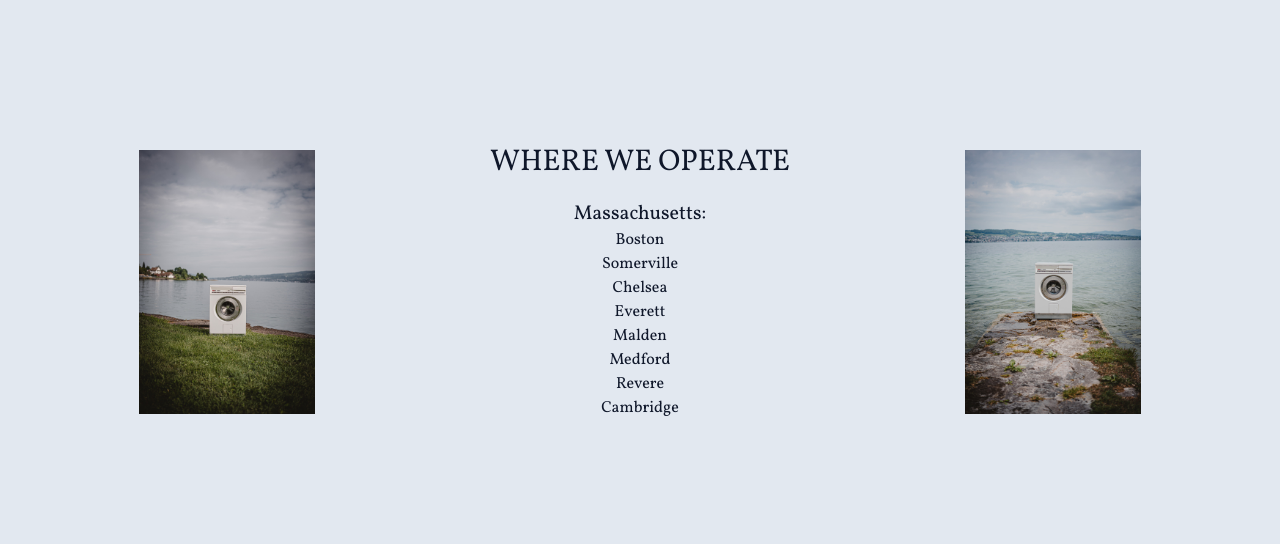
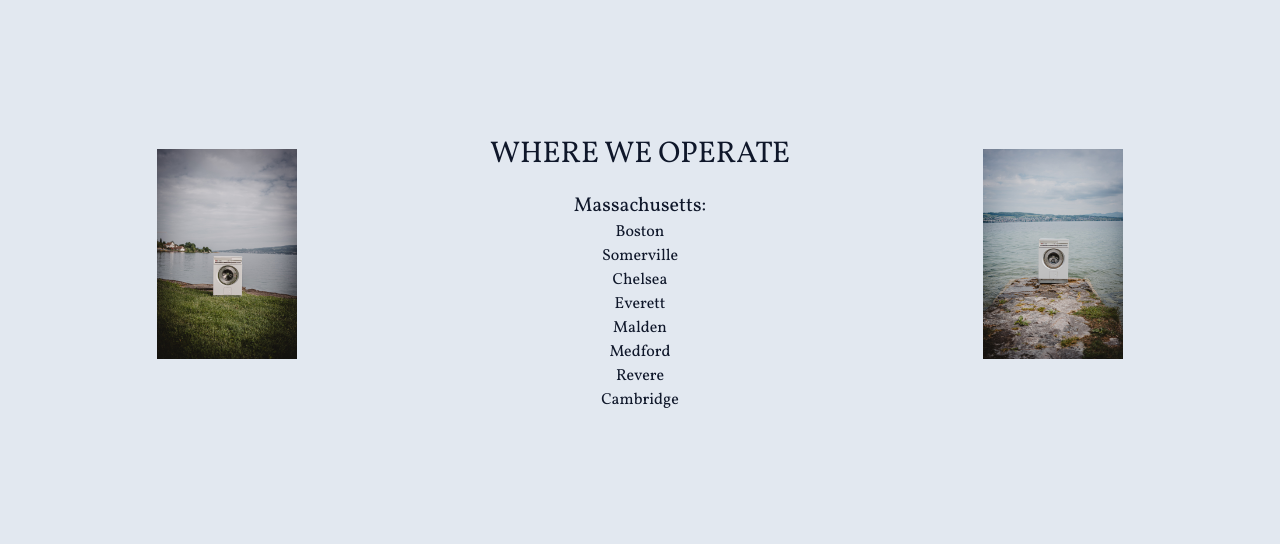
Before and after one commit to maxmay94/spincycle-home-page, a React (Vite) app: page /where_we_operate in a window 1280 px wide. Shown: the part 172-716 px from the top of the page. Built offline with nearby package versions, Linux system fonts and the light colour scheme; a web font is replaced by a local one.

Commit message:
test change

```diff
--- a/src/components/threeColumnsWithPictures/ThreeColumnsWithPictures.jsx
+++ b/src/components/threeColumnsWithPictures/ThreeColumnsWithPictures.jsx
@@ -1,9 +1,9 @@
-const pictureClass = 'h-3/4 sm:h-96 md:h-2/3 lg:px-12 lg:py-20 hover:scale-110 transition duration-700'
+const pictureClass = 'h-3/4 sm:h-96 md:h-2/3 lg:h-1/2 lg:px-10 lg:py-10 hover:scale-110 transition duration-700'
 
 const ThreeColumnsWithPictures = ( props ) => {
 
   return(
-    <div className={`grid ${props.breakpoint ? props.breakpoint : 'sm:grid-cols-3'} grid-cols-1 mx-5 text-center place-items-center mb-auto font-vollkorn`}>
+    <div className={`grid ${props.breakpoint ? props.breakpoint : 'sm:grid-cols-3'} grid-cols-1 mx-5 text-center place-items-center mb-auto font-vollkorn h-fit`}>
 
       <img
         className={pictureClass}
@@ -11,7 +11,7 @@ const ThreeColumnsWithPictures = ( props ) => {
         alt={props.picture1.alt}
       />
 
-        <div className="lg:my-20">
+        <div className="lg:mt-10">
           {props.children}
         </div>
 
```
